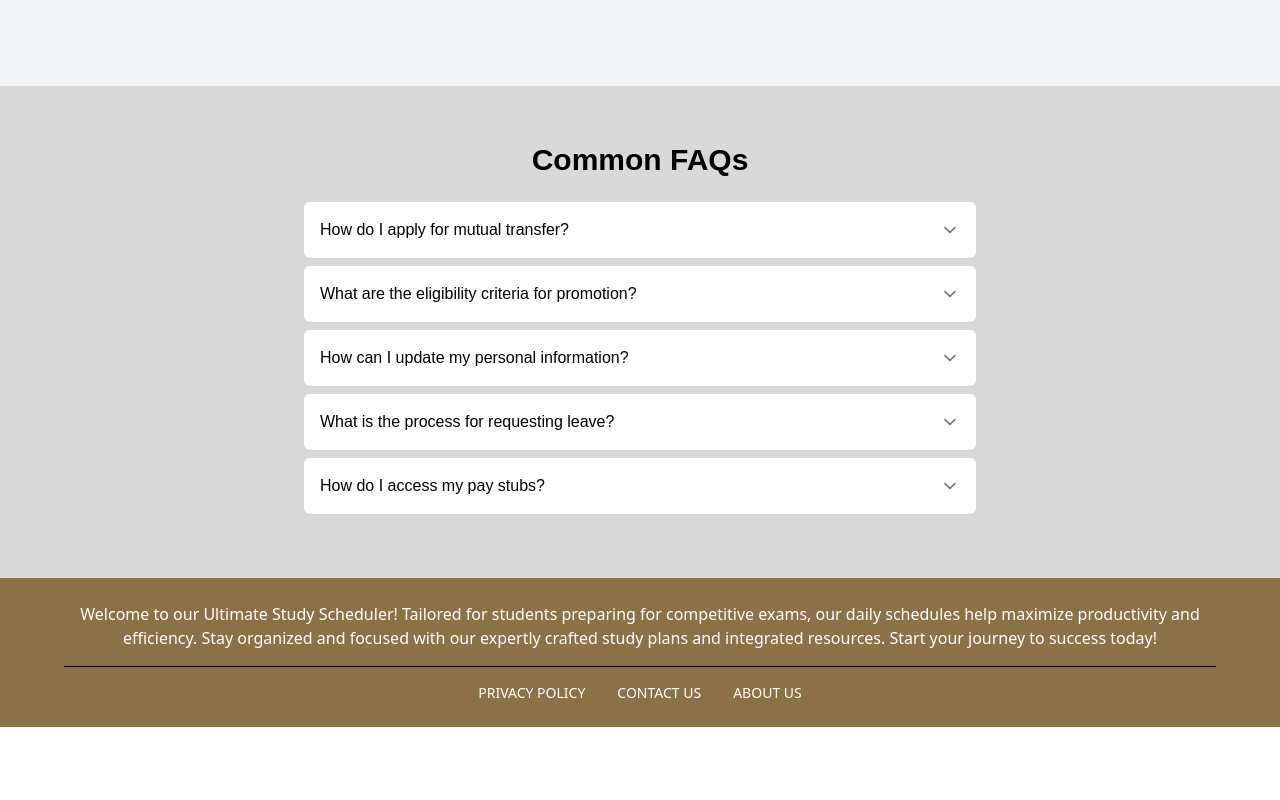
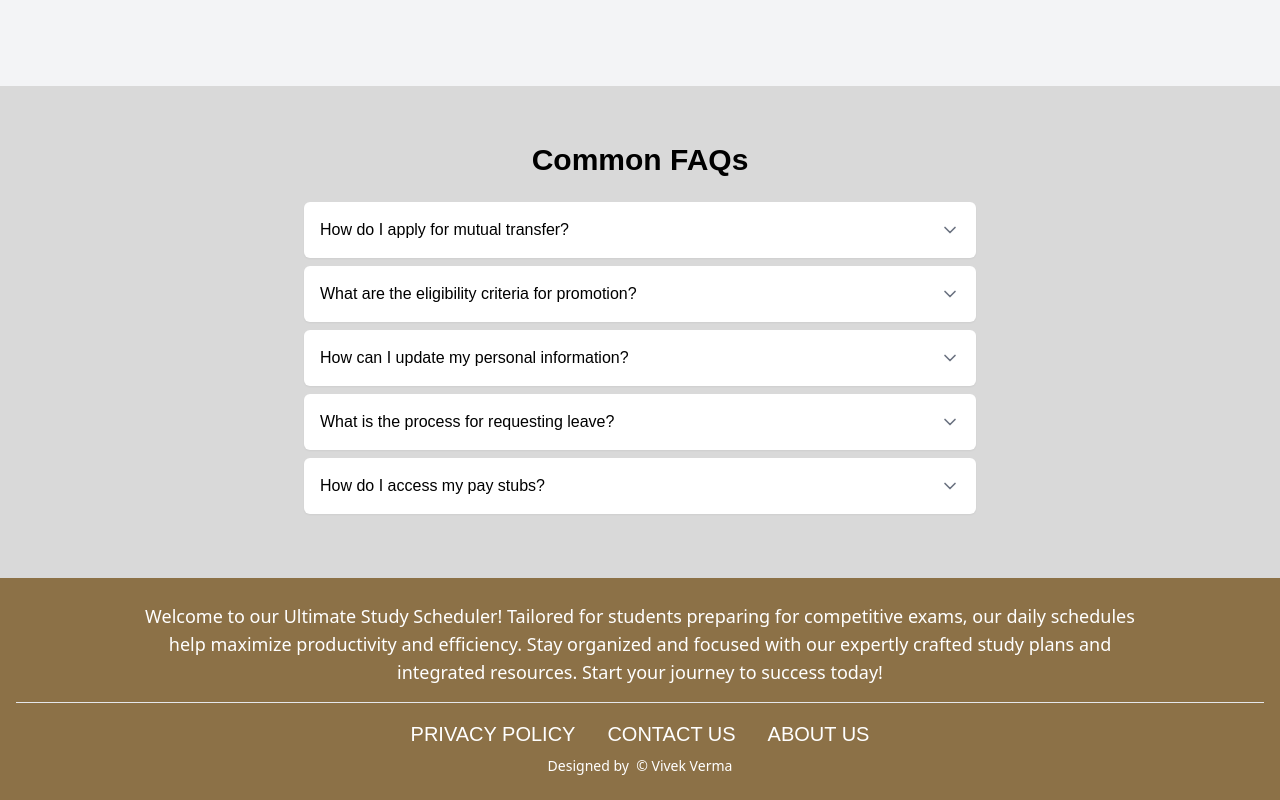
Before and after one commit to jaiswalshash/schedular, a React (Create React App) app: page / in a window 1280 px wide. Shown: the part 2259-3059 px from the top of the page. Before the commit the page ends 2986 px from the top, so only its background shows below. Built offline with nearby package versions, Linux system fonts and the light colour scheme; the HTML template or start-up script is replaced by a standard one; a web font is replaced by a local one.

Commit message:
UI updated

```diff
--- a/src/components/Footer.jsx
+++ b/src/components/Footer.jsx
@@ -1,39 +1,42 @@
 import React from "react";
 import { Link } from "react-router-dom";
+import "./navbar.css"
 
 const Footer = () => {
   return (
-    <footer className="bg-[#8C7147] text-white p-4 py-6 md:px-[4rem] lg:px-[4rem]">
+    <footer className="bg-[#8C7147] text-white p-4 py-6">
       {/* Welcome Message Section */}
-      <div className="text-center mb-4">
-        <p className="text-sm lg:text-base">
-          Welcome to our Ultimate Study Scheduler! Tailored for students preparing for competitive exams, our daily
-          schedules help maximize productivity and efficiency. Stay organized and focused with our expertly crafted study
-          plans and integrated resources. Start your journey to success today!
+      <div className="text-center flex justify-center mb-4">
+        <p className="text-lg max-w-5xl text-center flex">
+          Welcome to our Ultimate Study Scheduler! Tailored for students
+          preparing for competitive exams, our daily schedules help maximize
+          productivity and efficiency. Stay organized and focused with our
+          expertly crafted study plans and integrated resources. Start your
+          journey to success today!
         </p>
       </div>
-
+      <hr className="h-[2px] bg-opacity-50 w-full" />
       {/* Links Section */}
-      <div className="border-t border-black pt-4">
-        <ul className="flex justify-center space-x-8 text-sm">
+      <div className="pt-4">
+        <ul className="heading flex justify-center space-x-8 text-xl">
           <li>
             <Link to="/privacy-policy" className="hover:underline">
               PRIVACY POLICY
             </Link>
           </li>
           <li>
-
             <Link to="/contact" className="hover:underline">
               CONTACT US
             </Link>
           </li>
           <li>
-          <Link to="/about-us" className="hover:underline">
+            <Link to="/about-us" className="hover:underline">
               ABOUT US
             </Link>
           </li>
         </ul>
       </div>
+      <div style={{}} className="w-full mt-2 mb-0 flex justify-center text-sm items-center ">Designed by  © Vivek Verma</div>
     </footer>
   );
 };
```
